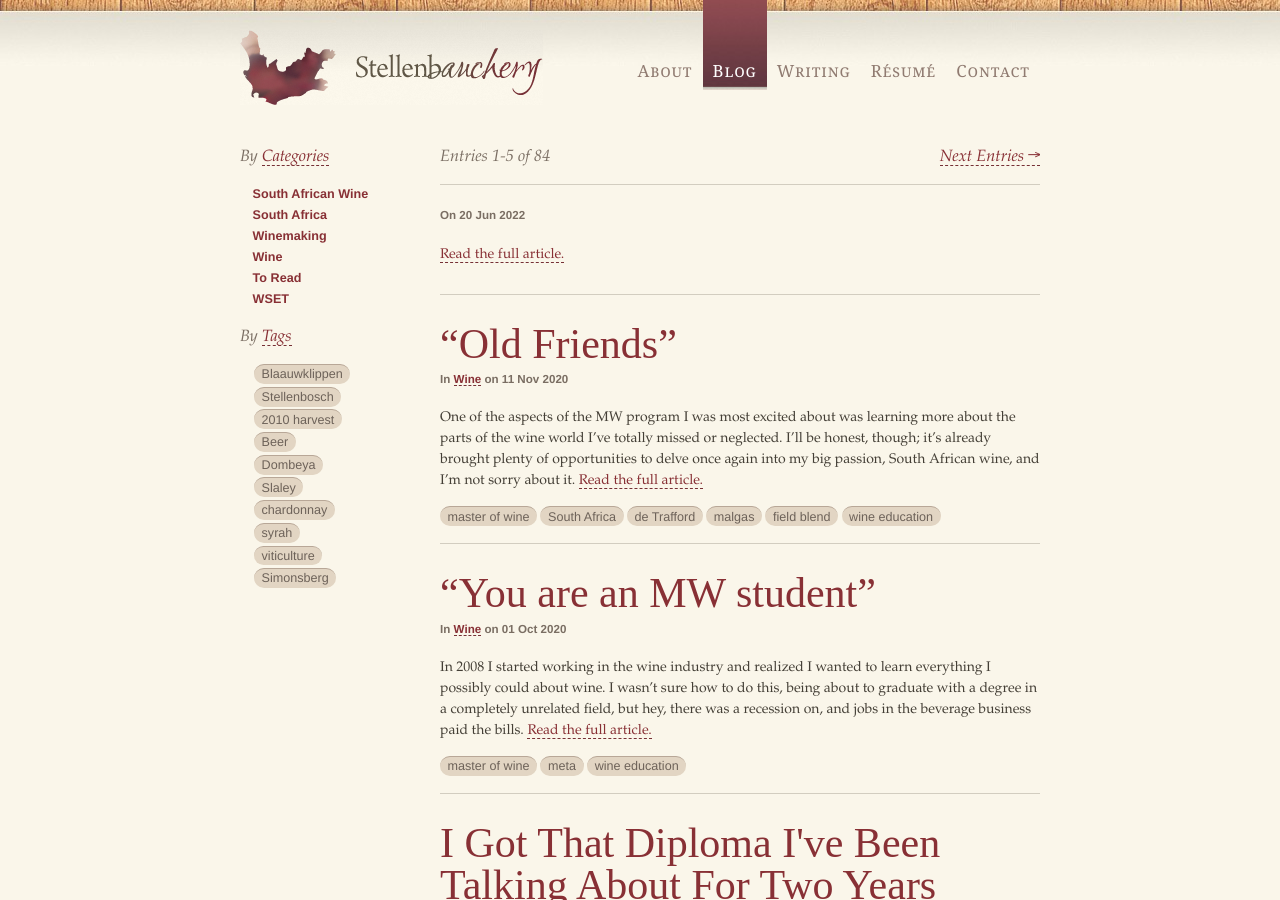
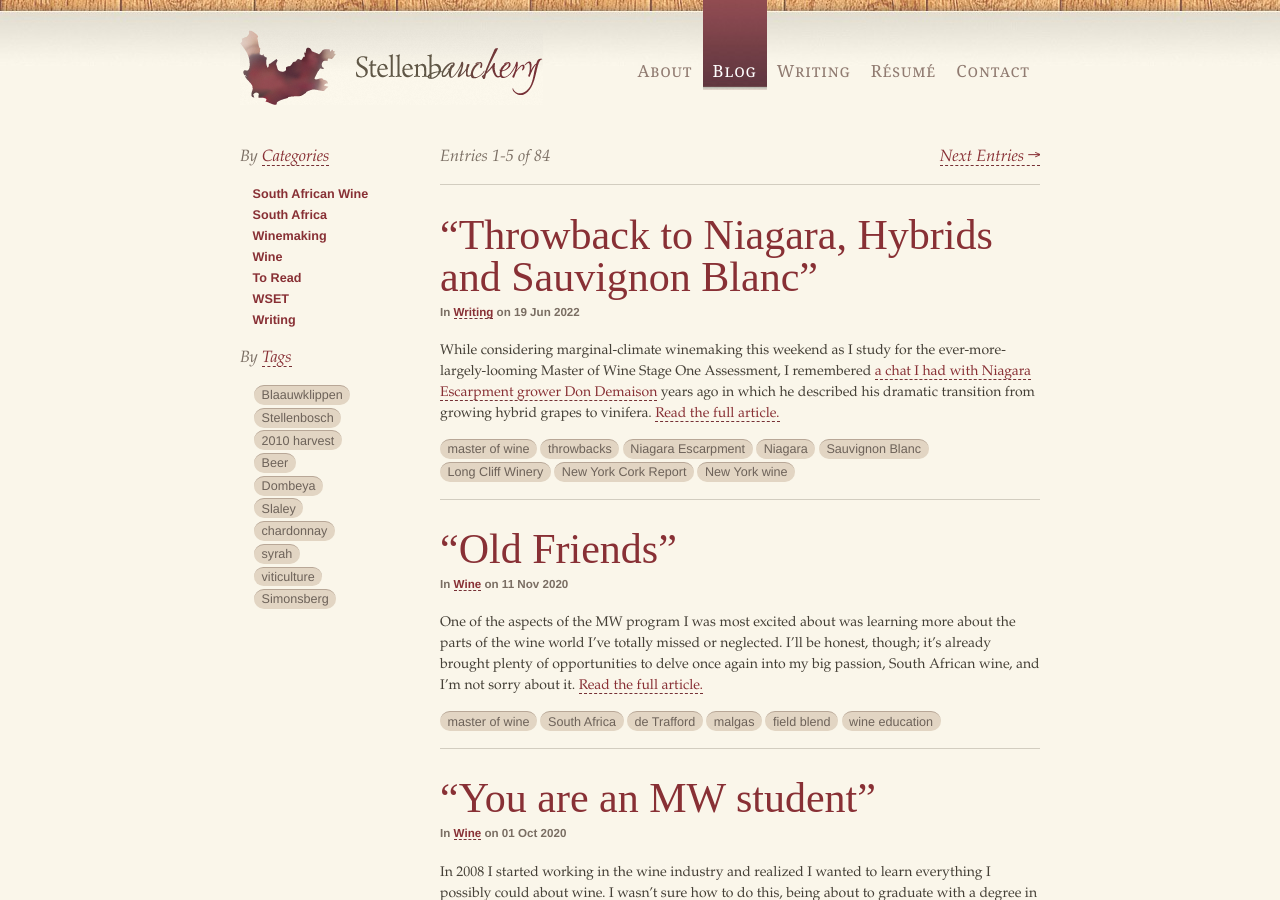
Before and after one commit to nywinewench/nywinewench.github.io, a Jekyll site: the page built from blog/index.html, in a window 1280 px wide and 900 px high. Built offline with Jekyll 4.4.1, drawn with Linux system fonts in a browser that asks for light colours; some web fonts are replaced; the list of posts is cut into pages by our own code; comment, search, counter and statistics services are not loaded.

Commit message:
now i have to fix the title

```diff
--- a/_posts/2022-6-19-throwback-niagara-hybrids.md
+++ b/_posts/2022-6-19-throwback-niagara-hybrids.md
@@ -1,5 +1,5 @@
 ---
-title: “Throwbacks: Hybrids to Vinifera in Niagara”
+title: “Throwback to Niagara, Hybrids and Sauvignon Blanc”
 
 layout: entry
 
@@ -7,6 +7,7 @@ category: Writing
 
 tags:
   - master of wine
+  - throwbacks
   - Niagara Escarpment
   - Niagara
   - Sauvignon Blanc
```
